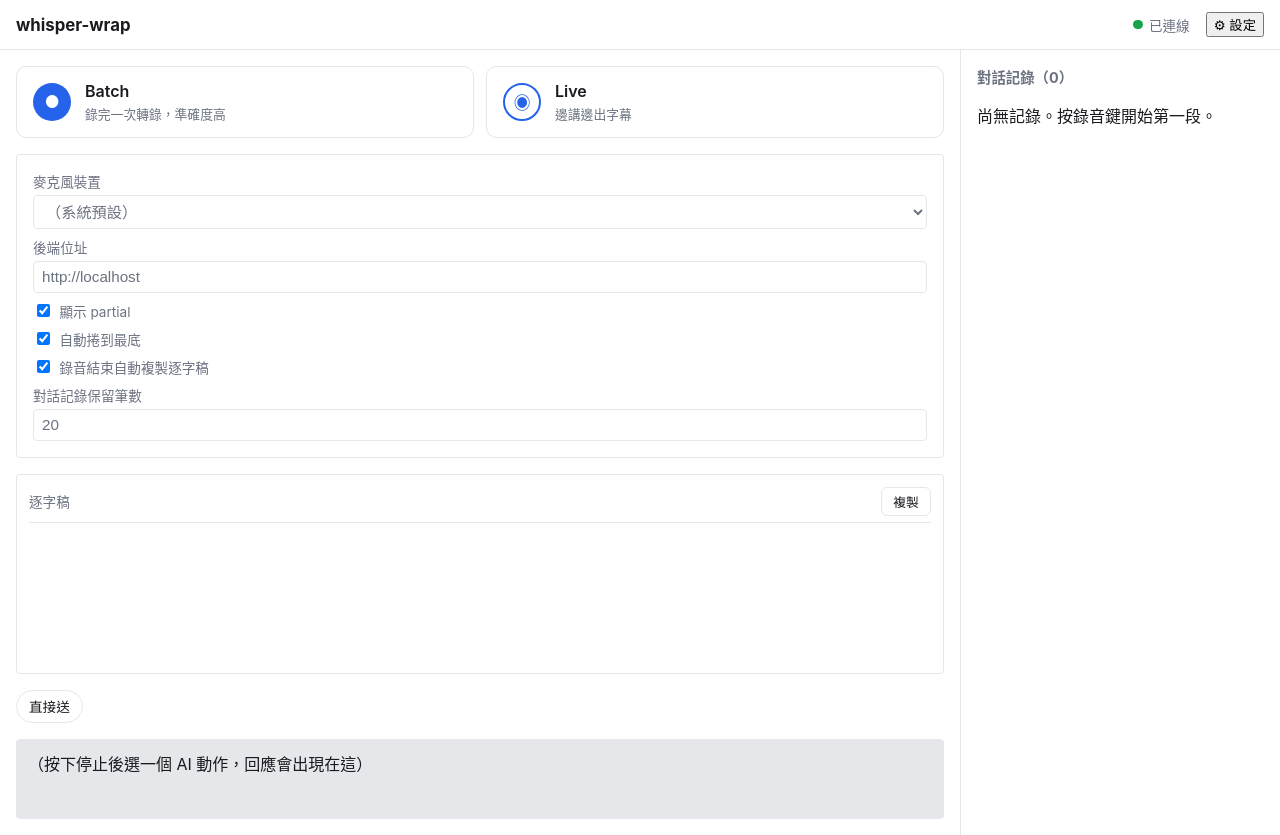
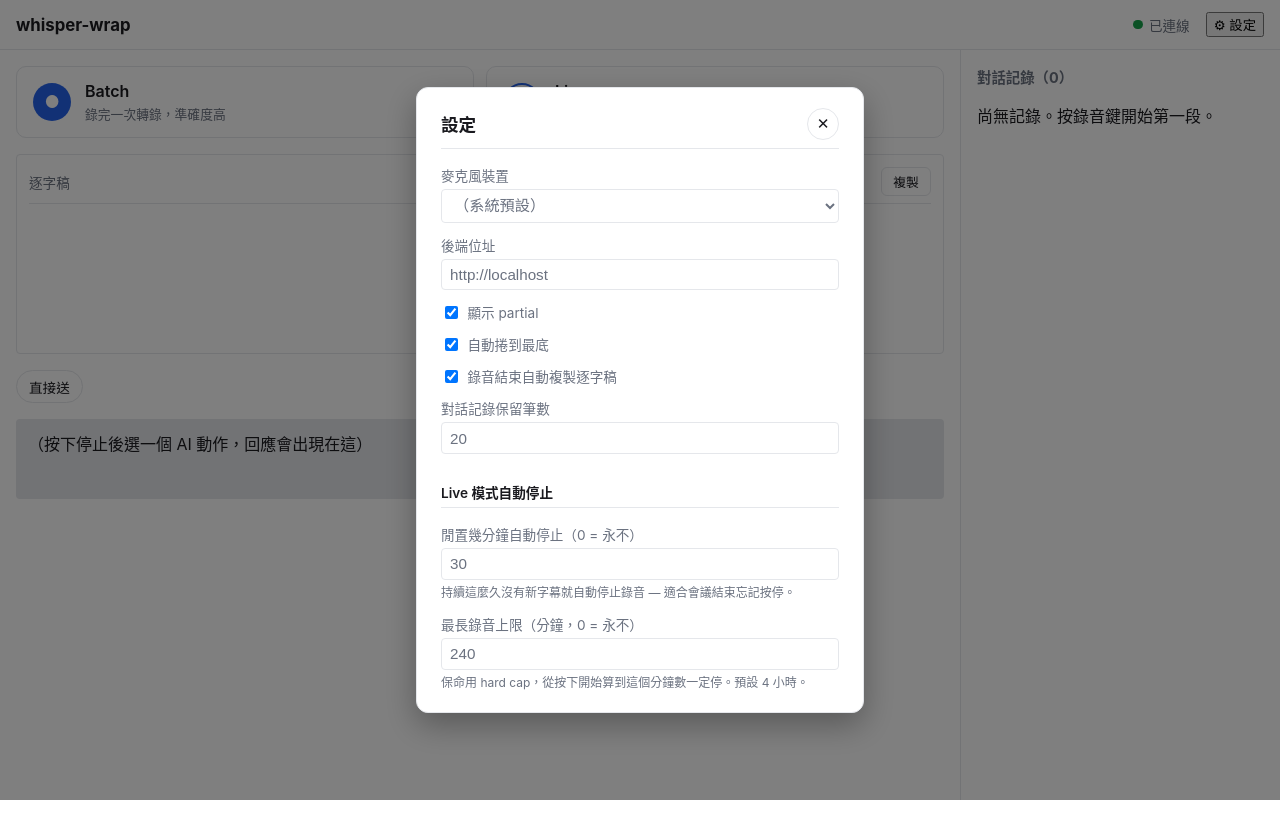
Before and after one commit to shdennlin/whisper-wrap, a website built with Vite: page frontend/index.html in a window 1280 px wide. Both pictures are taken after a click on the button "⚙︎ 設定". After the commit the page ends 800 px from the top, so only its background shows below. Built offline with nearby package versions, Linux system fonts and the light colour scheme; files whose address does not match are found by name.

Commit message:
feat(pwa): Live mode idle + max auto-stop, Settings in modal
New LiveTimeoutManager fires onTimeout('idle' | 'max') for Live
recordings:
  - idle: no new final (or pause/resume) for N minutes (default 30, 0 off)
  - max:  hard wall-clock cap (default 240 = 4 h, 0 off)
Both thresholds are user-tunable from Settings; the manager is created
fresh per Live recording so the latest values apply each session.

Settings panel moved into a centred modal overlay so it no longer
displaces the recording UI. Backdrop click + ESC + ✕ button all close.
Adds a 'Live 模式自動停止' section with inline hint text under each
field explaining what the value does.

Defaults reflect the meeting-recording use case: 30 min idle catches
the common 'forgot to stop after the meeting ended' failure mode, and
4 h hard cap keeps unattended sessions from running forever.

```diff
--- /dev/null
+++ b/frontend/src/capture/live-timeout.ts
@@ -0,0 +1,98 @@
+/**
+ * Two-tier auto-stop for Live recordings.
+ *
+ *   idle: counts wall-clock since the last "activity" event (final received
+ *         OR user pause/resume); fires `onTimeout("idle")` when the threshold
+ *         elapses without any activity. Reset every time onActivity() runs.
+ *
+ *   max:  hard ceiling on wall-clock since start(); fires `onTimeout("max")`
+ *         regardless of pause state. Acts as the last line of defence for
+ *         genuinely abandoned recordings.
+ *
+ * Either tier can be disabled by passing 0 (or a non-positive number).
+ * Both timers are torn down by stop(); the caller owns the actual recording
+ * lifecycle — this class only emits the timeout signal.
+ */
+
+export type LiveTimeoutReason = "idle" | "max";
+
+export interface LiveTimeoutOptions {
+  /** Stop after this many minutes with no activity. 0 disables idle stop. */
+  idleMinutes: number;
+  /** Hard cap on total recording wall-clock. 0 disables the cap. */
+  maxMinutes: number;
+  onTimeout: (reason: LiveTimeoutReason) => void;
+  /** Override setTimeout/clearTimeout (used by tests). */
+  scheduler?: {
+    setTimeout: (fn: () => void, ms: number) => ReturnType<typeof setTimeout>;
+    clearTimeout: (h: ReturnType<typeof setTimeout>) => void;
+  };
+}
+
+const MIN_TO_MS = 60_000;
+
+export class LiveTimeoutManager {
+  private idleTimer: ReturnType<typeof setTimeout> | null = null;
+  private maxTimer: ReturnType<typeof setTimeout> | null = null;
+  private running = false;
+
+  constructor(private readonly opts: LiveTimeoutOptions) {}
+
+  start(): void {
+    if (this.running) return;
+    this.running = true;
+    this.scheduleIdle();
+    if (this.opts.maxMinutes > 0) {
+      this.maxTimer = this.timers().setTimeout(
+        () => this.fire("max"),
+        this.opts.maxMinutes * MIN_TO_MS,
+      );
+    }
+  }
+
+  /** Call when a final arrives, or when the user pauses/resumes. */
+  onActivity(): void {
+    if (!this.running) return;
+    this.scheduleIdle();
+  }
+
+  stop(): void {
+    if (!this.running) return;
+    this.running = false;
+    if (this.idleTimer !== null) {
+      this.timers().clearTimeout(this.idleTimer);
+      this.idleTimer = null;
+    }
+    if (this.maxTimer !== null) {
+      this.timers().clearTimeout(this.maxTimer);
+      this.maxTimer = null;
+    }
+  }
+
+  private scheduleIdle(): void {
+    if (this.idleTimer !== null) {
+      this.timers().clearTimeout(this.idleTimer);
+      this.idleTimer = null;
+    }
+    if (this.opts.idleMinutes <= 0) return;
+    this.idleTimer = this.timers().setTimeout(
+      () => this.fire("idle"),
+      this.opts.idleMinutes * MIN_TO_MS,
+    );
+  }
+
+  private fire(reason: LiveTimeoutReason): void {
+    this.stop();
+    this.opts.onTimeout(reason);
+  }
+
+  private timers() {
+    return (
+      this.opts.scheduler ?? {
+        setTimeout: (fn: () => void, ms: number) =>
+          setTimeout(fn, ms) as ReturnType<typeof setTimeout>,
+        clearTimeout: (h: ReturnType<typeof setTimeout>) => clearTimeout(h),
+      }
+    );
+  }
+}
--- a/frontend/src/main.ts
+++ b/frontend/src/main.ts
@@ -23,6 +23,7 @@ import { registerSW } from "virtual:pwa-register";
 import { MicPipeline } from "./capture/mic-pipeline";
 import { ListenSocket, type ListenEvent } from "./capture/listen-socket";
 import { BatchRecorder, DEFAULT_MAX_DURATION_MS } from "./capture/batch-recorder";
+import { LiveTimeoutManager, type LiveTimeoutReason } from "./capture/live-timeout";
 import {
   loadCaptureMode,
   saveCaptureMode,
@@ -63,19 +64,35 @@ const uploadRetryHost = el("div", "upload-retry");
 uploadRetryHost.hidden = true;
 captureHost.append(cardsHost, wsIndicatorHost, uploadRetryHost);
 
-const settingsHost = el("section");
-settingsHost.hidden = true;
 const transcriptHost = el("section");
 const actionsHost = el("section");
 const answerHost = el("section", "answer-pane");
 answerHost.textContent = "（按下停止後選一個 AI 動作，回應會出現在這）";
-main.append(captureHost, settingsHost, transcriptHost, actionsHost, answerHost);
+main.append(captureHost, transcriptHost, actionsHost, answerHost);
 
 const aside = el("aside", "aside");
 const historyHost = el("section");
 aside.append(historyHost);
 
-root.append(header, main, aside);
+// Settings live in a modal overlay so they don't displace the recording UI.
+const settingsModal = el("div", "modal-backdrop");
+settingsModal.hidden = true;
+settingsModal.setAttribute("role", "dialog");
+settingsModal.setAttribute("aria-modal", "true");
+settingsModal.setAttribute("aria-label", "設定");
+const settingsDialog = el("div", "modal-dialog");
+const settingsHeader = el("div", "modal-header");
+const settingsTitle = el("h2");
+settingsTitle.textContent = "設定";
+const settingsClose = button("✕");
+settingsClose.className = "modal-close";
+settingsClose.setAttribute("aria-label", "關閉設定");
+settingsHeader.append(settingsTitle, settingsClose);
+const settingsHost = el("section");
+settingsDialog.append(settingsHeader, settingsHost);
+settingsModal.append(settingsDialog);
+
+root.append(header, main, aside, settingsModal);
 
 // ---- Insecure-origin banner (above header) ---------------------------------
 if (!window.isSecureContext && window.location.hostname !== "localhost") {
@@ -160,9 +177,21 @@ const wsIndicator = new ConnectionIndicator(wsIndicatorHost, () => {
   if (currentMode === "live") void startRecording("live").catch(reportError);
 });
 
-settingsToggle.addEventListener("click", () => {
-  settingsHost.hidden = !settingsHost.hidden;
-  settingsHost.classList.toggle("is-open", !settingsHost.hidden);
+function openSettings(): void {
+  settingsModal.hidden = false;
+  document.addEventListener("keydown", onSettingsKey);
+}
+function closeSettings(): void {
+  settingsModal.hidden = true;
+  document.removeEventListener("keydown", onSettingsKey);
+}
+function onSettingsKey(e: KeyboardEvent): void {
+  if (e.key === "Escape") closeSettings();
+}
+settingsToggle.addEventListener("click", () => openSettings());
+settingsClose.addEventListener("click", () => closeSettings());
+settingsModal.addEventListener("click", (e) => {
+  if (e.target === settingsModal) closeSettings();
 });
 
 // ---- Health monitor --------------------------------------------------------
@@ -184,6 +213,7 @@ healthMonitor.start();
 let mic: MicPipeline | null = null;
 let sock: ListenSocket | null = null;
 let batch: BatchRecorder | null = null;
+let liveTimeout: LiveTimeoutManager | null = null;
 let currentSessionId: string | null = null;
 let currentMode: CaptureMode = loadCaptureMode();
 let recordingStartedAt = 0;
@@ -225,6 +255,22 @@ async function startRecording(mode: CaptureMode): Promise<void> {
     const wsUrl = `${wsProto}//${window.location.host}/listen`;
     sock = new ListenSocket({ url: wsUrl, onEvent: handleListenEvent });
     sock.start();
+    // Idle / hard-cap auto-stop. Reads the latest settings each time so the
+    // user can tune the values mid-session.
+    const liveSettings = settingsPanel.getSettings();
+    liveTimeout = new LiveTimeoutManager({
+      idleMinutes: liveSettings.liveIdleMinutes,
+      maxMinutes: liveSettings.liveMaxMinutes,
+      onTimeout: (reason: LiveTimeoutReason) => {
+        toast(
+          reason === "idle"
+            ? `已閒置 ${liveSettings.liveIdleMinutes} 分鐘，自動停止錄音`
+            : `已達 ${liveSettings.liveMaxMinutes} 分鐘上限，自動停止錄音`,
+        );
+        void stopRecording().catch(reportError);
+      },
+    });
+    liveTimeout.start();
     try {
       mic = new MicPipeline({
         deviceId: settings.deviceId ?? undefined,
@@ -260,11 +306,15 @@ async function togglePause(): Promise<void> {
   } else if (currentMode === "live" && mic) {
     if (nextState === "paused") mic.pause();
     else if (nextState === "recording") mic.resume();
+    // Pause/resume counts as user activity — push the idle timer forward.
+    liveTimeout?.onActivity();
   }
 }
 
 async function discardRecording(): Promise<void> {
   if (currentMode === "live") {
+    liveTimeout?.stop();
+    liveTimeout = null;
     await mic?.stop();
     mic = null;
     sock?.stop();
@@ -309,6 +359,8 @@ async function stopRecording(): Promise<void> {
       });
     }
 
+    liveTimeout?.stop();
+    liveTimeout = null;
     await mic?.stop();
     mic = null;
     sock?.stop();
@@ -495,6 +547,8 @@ function handleListenEvent(e: ListenEvent): void {
         transcript.root.scrollTop = transcript.root.scrollHeight;
       }
       history.render();
+      // Each confirmed final counts as activity — reset the idle timer.
+      liveTimeout?.onActivity();
       break;
     case "error":
       toast(`⚠ ${e.message}`);
--- a/frontend/src/style.css
+++ b/frontend/src/style.css
@@ -312,11 +312,75 @@ body { min-height: 100vh; }
 
 .answer-pane { min-height: 80px; padding: 0.75rem; background: var(--border); border-radius: 4px; white-space: pre-wrap; }
 
-.settings-panel { display: none; padding: 1rem; border: 1px solid var(--border); border-radius: 4px; flex-direction: column; gap: 0.5rem; }
-.settings-panel.is-open { display: flex; }
+.settings-panel { display: flex; flex-direction: column; gap: 0.75rem; padding: 0; }
 .settings-field { display: flex; flex-direction: column; gap: 0.25rem; font-size: 0.85rem; color: var(--muted); }
 .settings-field input, .settings-field select { padding: 0.4rem 0.5rem; border: 1px solid var(--border); border-radius: 4px; background: transparent; color: inherit; font-size: 0.95rem; }
 .settings-checkbox { flex-direction: row; align-items: center; gap: 0.4rem; }
+.settings-section {
+  margin: 1rem 0 0.25rem;
+  font-size: 0.85rem;
+  font-weight: 600;
+  color: var(--fg);
+  padding-bottom: 0.3rem;
+  border-bottom: 1px solid var(--border);
+}
+.settings-hint {
+  font-size: 0.75rem;
+  color: var(--muted);
+  line-height: 1.4;
+  margin-top: 0.1rem;
+}
+
+/* ---- Modal (Settings) ---- */
+.modal-backdrop[hidden] { display: none; }
+.modal-backdrop {
+  position: fixed;
+  inset: 0;
+  background: rgba(0, 0, 0, 0.5);
+  display: flex;
+  align-items: center;
+  justify-content: center;
+  padding: 1rem;
+  z-index: 100;
+  animation: modal-fade 0.15s ease-out;
+}
+@keyframes modal-fade {
+  from { opacity: 0; }
+  to   { opacity: 1; }
+}
+.modal-dialog {
+  background: var(--bg);
+  color: var(--fg);
+  border: 1px solid var(--border);
+  border-radius: 12px;
+  padding: 1.25rem 1.5rem;
+  max-width: 28rem;
+  width: 100%;
+  max-height: 90vh;
+  overflow-y: auto;
+  box-shadow: 0 12px 32px rgba(0, 0, 0, 0.3);
+}
+.modal-header {
+  display: flex;
+  align-items: center;
+  justify-content: space-between;
+  margin-bottom: 1rem;
+  padding-bottom: 0.5rem;
+  border-bottom: 1px solid var(--border);
+}
+.modal-header h2 { margin: 0; font-size: 1.1rem; }
+.modal-close {
+  width: 2rem;
+  height: 2rem;
+  padding: 0;
+  border: 1px solid var(--border);
+  border-radius: 50%;
+  background: var(--bg);
+  color: inherit;
+  cursor: pointer;
+  font-size: 0.95rem;
+}
+.modal-close:hover { border-color: var(--accent); color: var(--accent); }
 
 .history-panel h2 { font-size: 0.9rem; margin: 0 0 0.5rem; color: var(--muted); }
 .history-card { border: 1px solid var(--border); border-radius: 4px; padding: 0.5rem 0.75rem; margin-bottom: 0.5rem; }
--- a/frontend/src/ui/settings-panel.ts
+++ b/frontend/src/ui/settings-panel.ts
@@ -6,7 +6,10 @@
  *   - backend base URL (default: window.location.origin)
  *   - show partials toggle
  *   - auto-scroll toggle
+ *   - auto-copy transcript toggle
  *   - history retention count (1–50, default 20)
+ *   - Live idle-stop minutes (0 disables; default 30)
+ *   - Live hard-cap minutes (0 disables; default 240 = 4 h)
  */
 
 export const SETTINGS_KEY = "whisper-wrap.settings";
@@ -18,6 +21,10 @@ export interface Settings {
   autoScroll: boolean;
   autoCopy: boolean;
   retention: number;
+  /** Stop Live recording after this many minutes with no speech. 0 = off. */
+  liveIdleMinutes: number;
+  /** Hard cap on Live recording wall-clock duration. 0 = off. */
+  liveMaxMinutes: number;
 }
 
 export const DEFAULTS: Settings = {
@@ -27,6 +34,8 @@ export const DEFAULTS: Settings = {
   autoScroll: true,
   autoCopy: true,
   retention: 20,
+  liveIdleMinutes: 30,
+  liveMaxMinutes: 240,
 };
 
 export function loadSettings(): Settings {
@@ -62,6 +71,8 @@ export class SettingsPanel {
   private autoscrollInput!: HTMLInputElement;
   private autocopyInput!: HTMLInputElement;
   private retentionInput!: HTMLInputElement;
+  private liveIdleInput!: HTMLInputElement;
+  private liveMaxInput!: HTMLInputElement;
 
   constructor(private readonly opts: SettingsPanelOptions) {
     this.current = loadSettings();
@@ -90,6 +101,24 @@ export class SettingsPanel {
     this.retentionInput.min = "1";
     this.retentionInput.max = "50";
 
+    this.makeSectionTitle("Live 模式自動停止");
+    this.liveIdleInput = this.makeInputWithHint(
+      "閒置幾分鐘自動停止（0 = 永不）",
+      "number",
+      String(this.current.liveIdleMinutes),
+      "持續這麼久沒有新字幕就自動停止錄音 — 適合會議結束忘記按停。",
+    );
+    this.liveIdleInput.min = "0";
+    this.liveIdleInput.max = "180";
+    this.liveMaxInput = this.makeInputWithHint(
+      "最長錄音上限（分鐘，0 = 永不）",
+      "number",
+      String(this.current.liveMaxMinutes),
+      "保命用 hard cap，從按下開始算到這個分鐘數一定停。預設 4 小時。",
+    );
+    this.liveMaxInput.min = "0";
+    this.liveMaxInput.max = "720";
+
     this.populateDevices();
 
     const onAnyChange = (): void => {
@@ -100,6 +129,8 @@ export class SettingsPanel {
         autoScroll: this.autoscrollInput.checked,
         autoCopy: this.autocopyInput.checked,
         retention: clampRetention(this.retentionInput.valueAsNumber),
+        liveIdleMinutes: clampMinutes(this.liveIdleInput.valueAsNumber, 180),
+        liveMaxMinutes: clampMinutes(this.liveMaxInput.valueAsNumber, 720),
       };
       saveSettings(this.current);
       this.opts.onChange(this.current);
@@ -111,6 +142,8 @@ export class SettingsPanel {
       this.autoscrollInput,
       this.autocopyInput,
       this.retentionInput,
+      this.liveIdleInput,
+      this.liveMaxInput,
     ]) {
       el.addEventListener("change", onAnyChange);
     }
@@ -162,6 +195,27 @@ export class SettingsPanel {
     return input;
   }
 
+  private makeInputWithHint(
+    label: string,
+    type: string,
+    value: string,
+    hint: string,
+  ): HTMLInputElement {
+    const wrap = document.createElement("label");
+    wrap.className = "settings-field";
+    wrap.append(document.createTextNode(label));
+    const input = document.createElement("input");
+    input.type = type;
+    input.value = value;
+    wrap.appendChild(input);
+    const hintEl = document.createElement("span");
+    hintEl.className = "settings-hint";
+    hintEl.textContent = hint;
+    wrap.appendChild(hintEl);
+    this.opts.root.appendChild(wrap);
+    return input;
+  }
+
   private makeCheckbox(label: string, checked: boolean): HTMLInputElement {
     const wrap = document.createElement("label");
     wrap.className = "settings-field settings-checkbox";
@@ -172,9 +226,21 @@ export class SettingsPanel {
     this.opts.root.appendChild(wrap);
     return input;
   }
+
+  private makeSectionTitle(text: string): void {
+    const h = document.createElement("h3");
+    h.className = "settings-section";
+    h.textContent = text;
+    this.opts.root.appendChild(h);
+  }
 }
 
 function clampRetention(n: number): number {
   if (!Number.isFinite(n)) return DEFAULTS.retention;
   return Math.min(50, Math.max(1, Math.floor(n)));
 }
+
+function clampMinutes(n: number, max: number): number {
+  if (!Number.isFinite(n) || n < 0) return 0;
+  return Math.min(max, Math.floor(n));
+}
```
Also changed, not shown: frontend/src/capture/live-timeout.test.ts (added, +103 -0 lines), frontend/src/ui/actions-and-settings.test.ts (+6 -2 lines).
